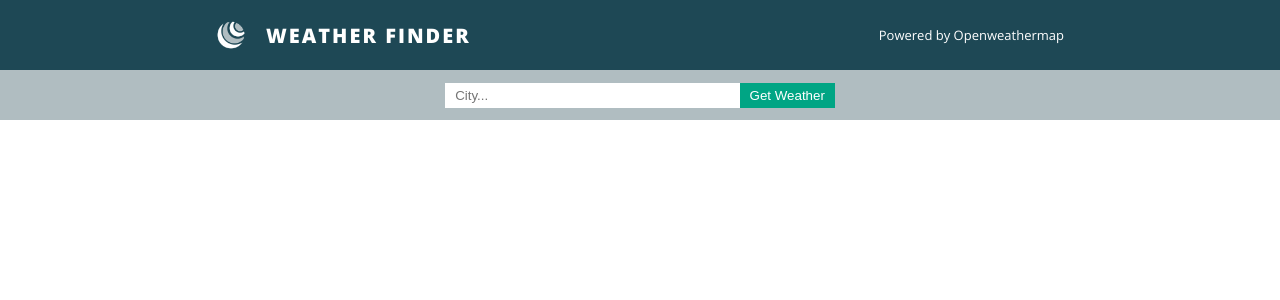
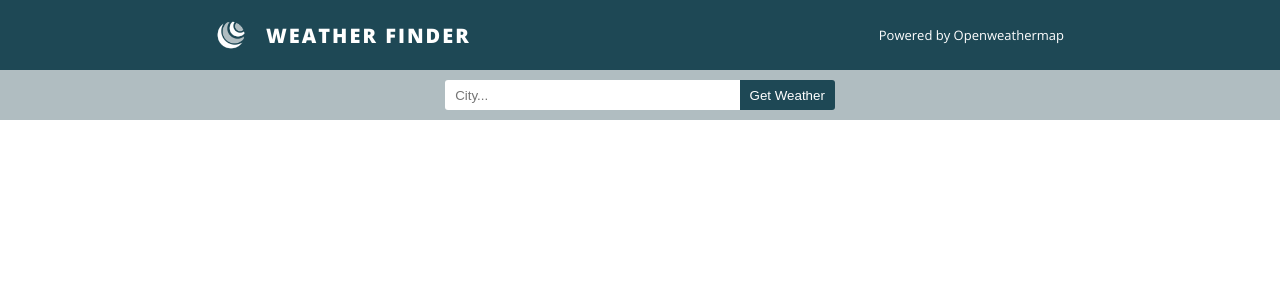
Before and after one commit to anja-rasoloarivalona/REACT-Weather, a React (Create React App) app: page / in a window 1280 px wide. Shown: the top 300 px of the page. Built offline with nearby package versions, Linux system fonts and the light colour scheme; no server answers.

Commit message:
Styled form component

```diff
--- a/src/App.css
+++ b/src/App.css
@@ -2,6 +2,7 @@
   /* COLOR */
   --color-white : #fff;
   --color-primary: #1E4855;
+  --color-secondary: #B0BDC1;
 }
 
 
--- a/src/components/Form/Form.css
+++ b/src/components/Form/Form.css
@@ -4,14 +4,15 @@
     align-items: center;
     justify-content: center;
     height: 5rem;
-    background: #B0BDC1;
+    background: var(--color-secondary);
 
 }
 
 .form button,
 .form input {
+    border: none;
+    height: 3rem;
     padding: .5rem 1rem;
-    border: none;
 }
 
 .form button:focus,
@@ -21,10 +22,14 @@
 
 .form button {
     cursor: pointer;
-    background: #00a584;
+    background: var(--color-primary);
     color: var(--color-white);
+    border-top-right-radius: 3px;
+    border-bottom-right-radius: 3px;
 }
 
 .form input {
     width: 23vw;
+    border-top-left-radius: 3px;
+    border-bottom-left-radius: 3px;
 }
```
